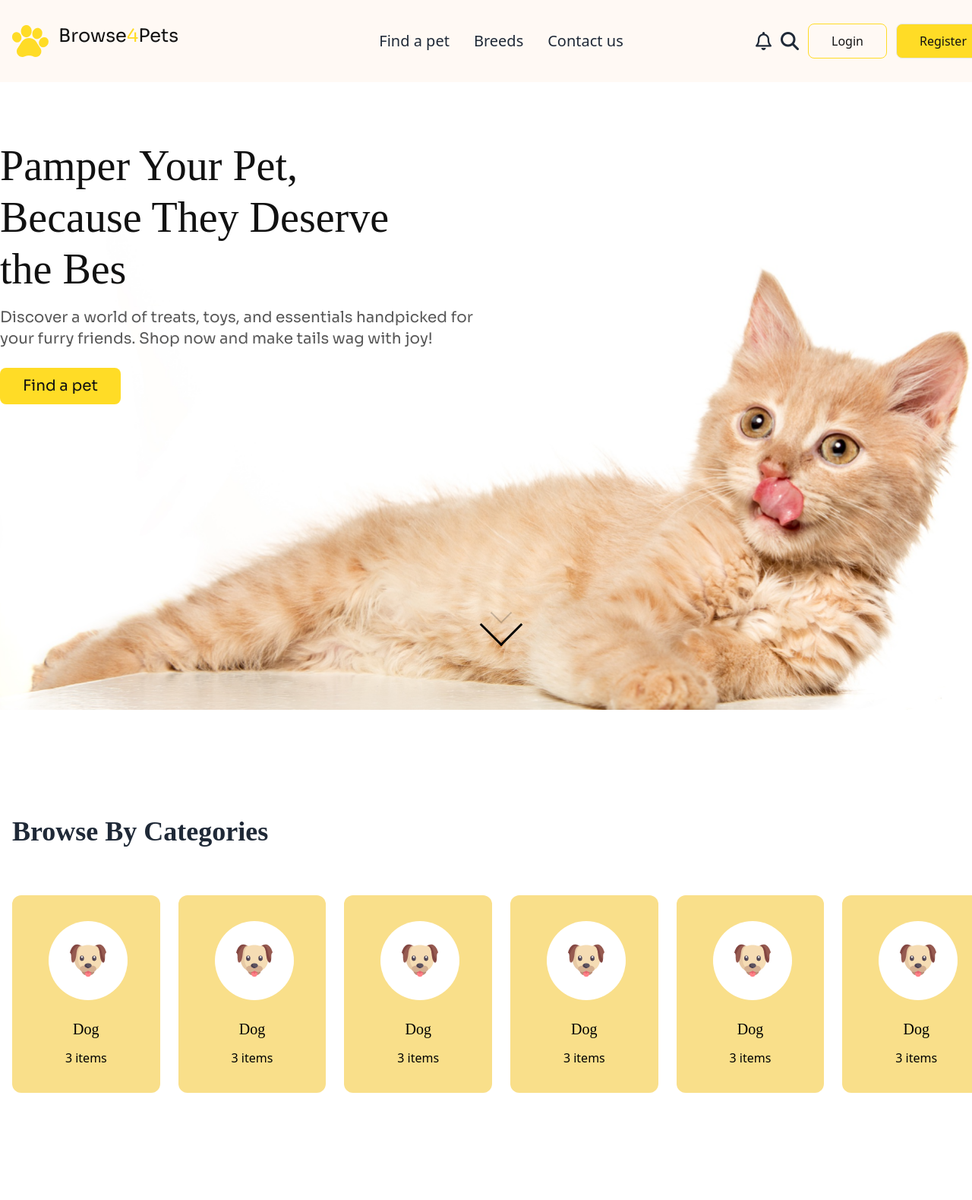
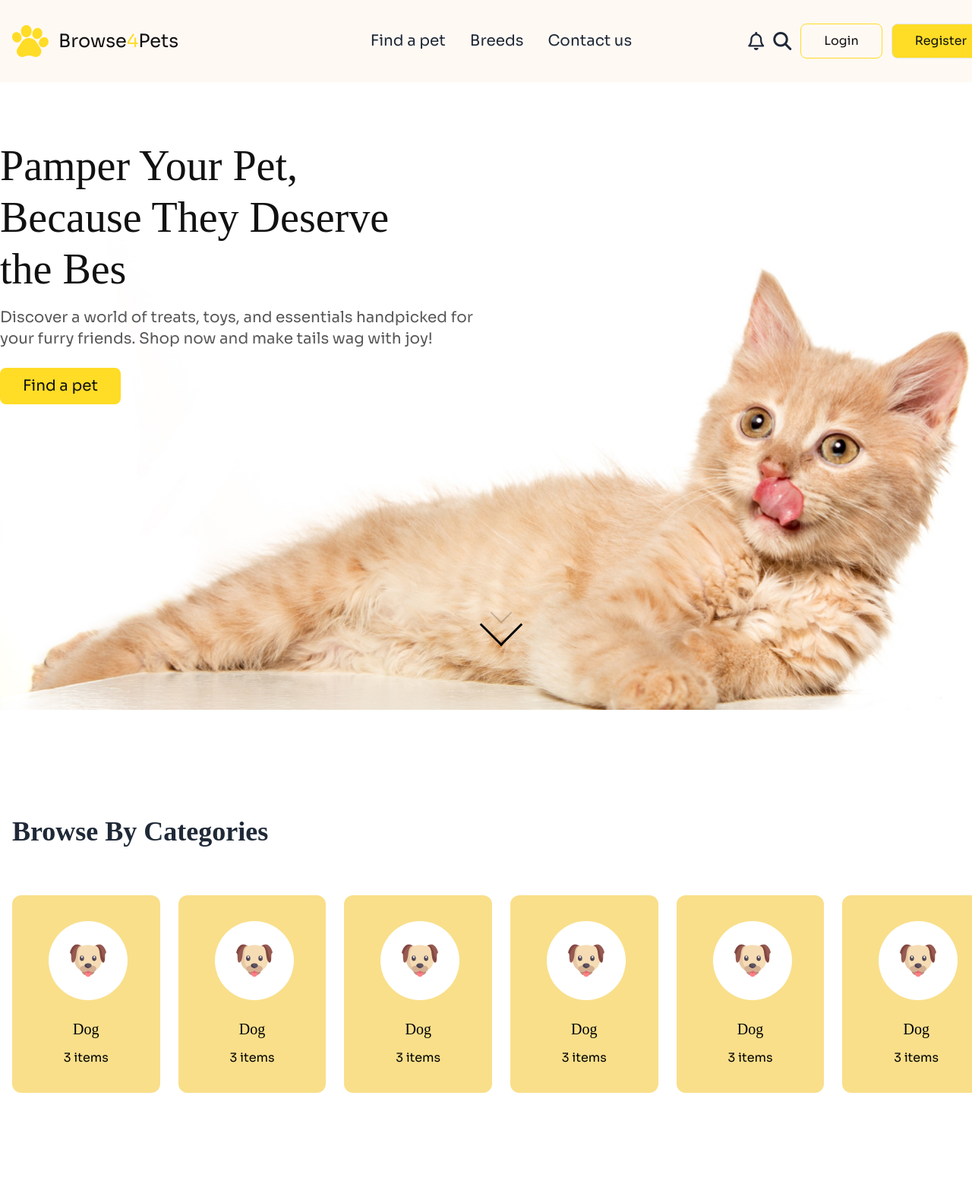
Before and after one commit to shanto470/L2-Assignment-3, a plain HTML site: page index.html in a window 1280 px wide. Shown: the top 1579 px of the page at 76% size. Drawn offline with nearby package versions, Linux system fonts and the light colour scheme; a web font is replaced by a local one.

Commit message:
fixing some issues

```diff
--- a/index.html
+++ b/index.html
@@ -55,7 +55,7 @@
             <div class="flex gap-3">
               <img src="c1-assets/logo-header.png" alt="" />
               <a
-                class="btn p-0 gap-0 btn-ghost text-2xl hidden lg:block font-normal sora text-[#111111]"
+                class="btn p-0 lg:flex lg:justify-center gap-0 btn-ghost text-2xl hidden lg:block font-normal sora text-[#111111]"
                 >Browse<span class="text-[#FFDC26]">4</span>Pets</a
               >
             </div>
@@ -63,11 +63,11 @@
           <!-- nav middle -->
           <div class="navbar-center hidden lg:block">
             <ul class="menu menu-horizontal px-1">
-              <li class="text-xl"><a>Find a pet</a></li>
+              <li class="text-xl"><a class="sora">Find a pet</a></li>
               <li class="text-xl">
-                <a>Breeds</a>
+                <a class="sora">Breeds</a>
               </li>
-              <li class="text-xl"><a>Contact us</a></li>
+              <li class="text-xl"><a class="sora">Contact us</a></li>
             </ul>
           </div>
           <!-- nav right -->
@@ -77,12 +77,12 @@
               class="fa-solid hidden lg:block fa-magnifying-glass text-[24px]"
             ></i>
             <button
-              class="px-[30px] lg:block hidden py-[10px] border border-[#FFDC26] text-[#111111] rounded-lg"
+              class="px-[30px] sora lg:block hidden py-[10px] border border-[#FFDC26] text-[#111111] rounded-lg"
             >
               Login
             </button>
             <button
-              class="hidden lg:block px-[30px] py-[10px] border bg-[#FFDC26] text-[#111111] rounded-lg"
+              class="hidden sora lg:block px-[30px] py-[10px] border bg-[#FFDC26] text-[#111111] rounded-lg"
             >
               Register
             </button>
@@ -93,7 +93,7 @@
 
       <!-- banner section -->
       <section
-        class="lg:w-[1320px] px-4 lg:px-0 lg:mx-auto mt-8 lg:mt-[76px] bg-[url(/c1-assets/cat-big.png)] h-[420px] bg-right-bottom lg:bg-cover bg-contain bg-no-repeat relative lg:h-[750px]"
+        class="lg:w-[1320px] px-4 lg:px-0 lg:mx-auto mt-8 lg:mt-[76px] bg-[url(./c1-assets/cat-big.png)] h-[420px] bg-right-bottom lg:bg-cover bg-contain bg-no-repeat relative lg:h-[750px]"
       >
         <div>
           <h2
@@ -147,7 +147,7 @@
             >
               Dog
             </h6>
-            <p class="text-[#000000] text-center">3 items</p>
+            <p class="text-[#000000] sora text-center">3 items</p>
           </div>
           <div class="bg-[#F9DF8A] px-12 py-[34px] rounded-xl">
             <div
@@ -164,7 +164,7 @@
             >
               Dog
             </h6>
-            <p class="text-[#000000] text-center">3 items</p>
+            <p class="text-[#000000] sora text-center">3 items</p>
           </div>
           <div class="bg-[#F9DF8A] px-12 py-[34px] rounded-xl">
             <div
@@ -181,7 +181,7 @@
             >
               Dog
             </h6>
-            <p class="text-[#000000] text-center">3 items</p>
+            <p class="text-[#000000] sora text-center">3 items</p>
           </div>
           <div class="bg-[#F9DF8A] px-12 py-[34px] rounded-xl">
             <div
@@ -198,7 +198,7 @@
             >
               Dog
             </h6>
-            <p class="text-[#000000] text-center">3 items</p>
+            <p class="text-[#000000] sora text-center">3 items</p>
           </div>
           <div class="bg-[#F9DF8A] px-12 py-[34px] rounded-xl">
             <div
@@ -215,7 +215,7 @@
             >
               Dog
             </h6>
-            <p class="text-[#000000] text-center">3 items</p>
+            <p class="text-[#000000] sora text-center">3 items</p>
           </div>
           <div class="bg-[#F9DF8A] px-12 py-[34px] rounded-xl">
             <div
@@ -232,7 +232,7 @@
             >
               Dog
             </h6>
-            <p class="text-[#000000] text-center">3 items</p>
+            <p class="text-[#000000] sora text-center">3 items</p>
           </div>
         </div>
       </section>
@@ -562,12 +562,12 @@
             class="lg:m-0 m-4 flex justify-between lg:w-[785px] bg-gradient-to-r from-[#F8CCFB] to-[#ACD2FD] rounded-xl"
           >
             <div class="lg:ml-[88px] ml-[34px] lg:mt-[136px] mt-[38px]">
-              <p class="text-[#000000] lg:text-xl mb-3 lg:block hidden">
+              <p class="text-[#000000] sora lg:text-xl mb-3 lg:block hidden">
                 Under Price
               </p>
               <h2 class="lg:text-3xl adlam text-[22px]">Pet Grooming Mitt</h2>
               <p
-                class="text-[#FFFFFF] lg:text-2xl mt-2 mb-4 adlam-display hidden lg:block"
+                class="text-[#FFFFFF] lg:text-2xl mt-2 mb-4 adlam hidden lg:block"
               >
                 (Easy Hair Removal)
               </p>
@@ -890,7 +890,7 @@
             />
             <div class="flex justify-center items-center lg:ml-0">
               <button
-                class="bg-btn-primary mb-6 lg:mb-0 p-[10px_30px] bg-[#FFDC26] text-center rounded-lg lg:text-xl font-medium sora"
+                class="bg-btn-primary sora mb-6 lg:mb-0 p-[10px_30px] bg-[#FFDC26] text-center rounded-lg lg:text-xl font-medium sora"
               >
                 Subscribe
               </button>
```
